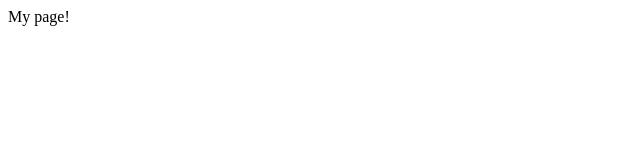
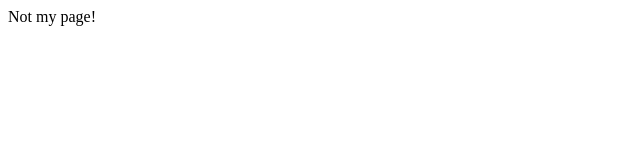
Before and after one commit to InfinityMoni/monica.github.io, a plain HTML site: page index.html in a window 1280 px wide. Shown: the full height of the page, 0-640 px from the left. Drawn offline with Linux system fonts and the light colour scheme.

Commit message:
Update index.html

```diff
--- a/index.html
+++ b/index.html
@@ -6,6 +6,6 @@
     <title>Document</title>
 </head>
 <body>
-    My page!
+   Not my page!
 </body>
 </html>
```
